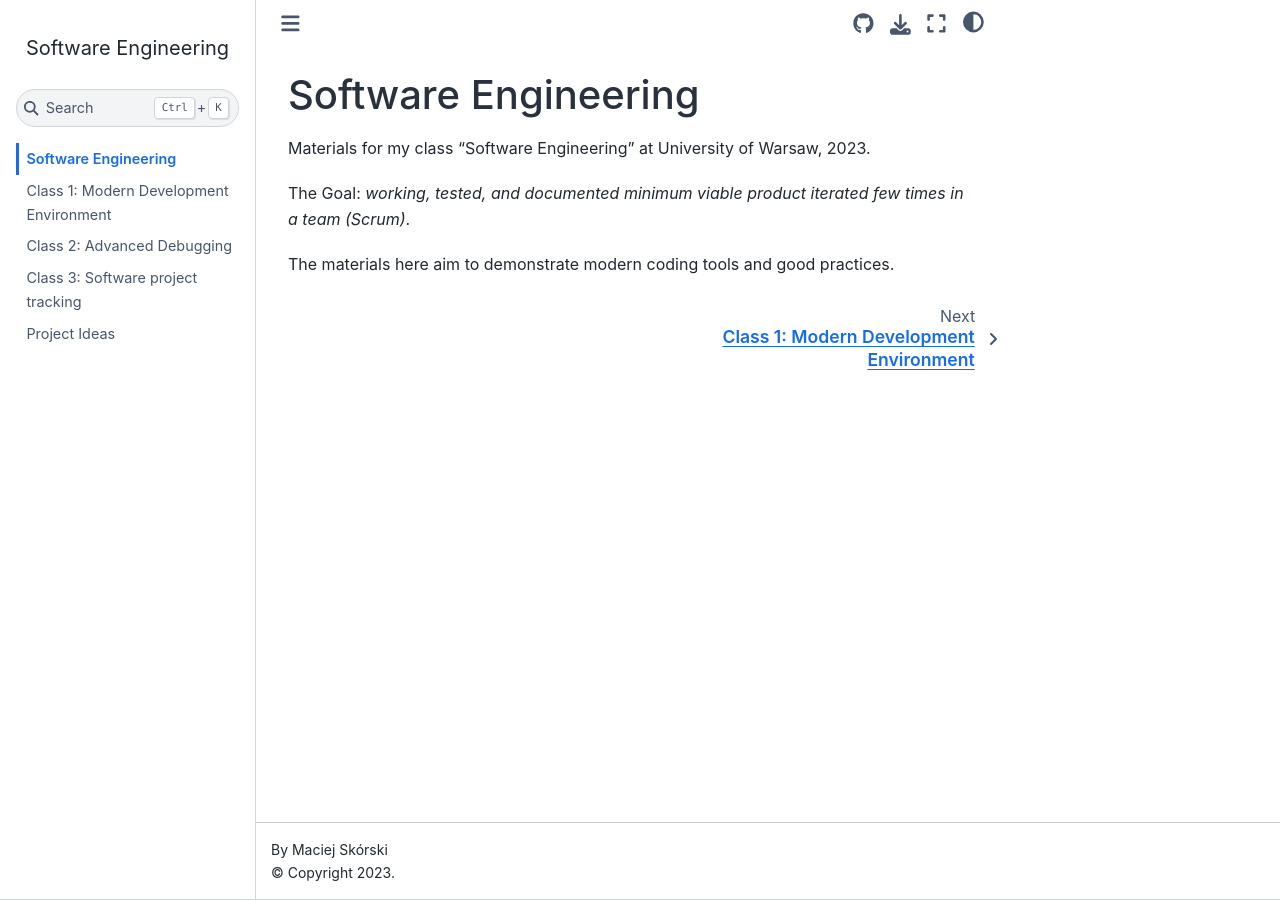
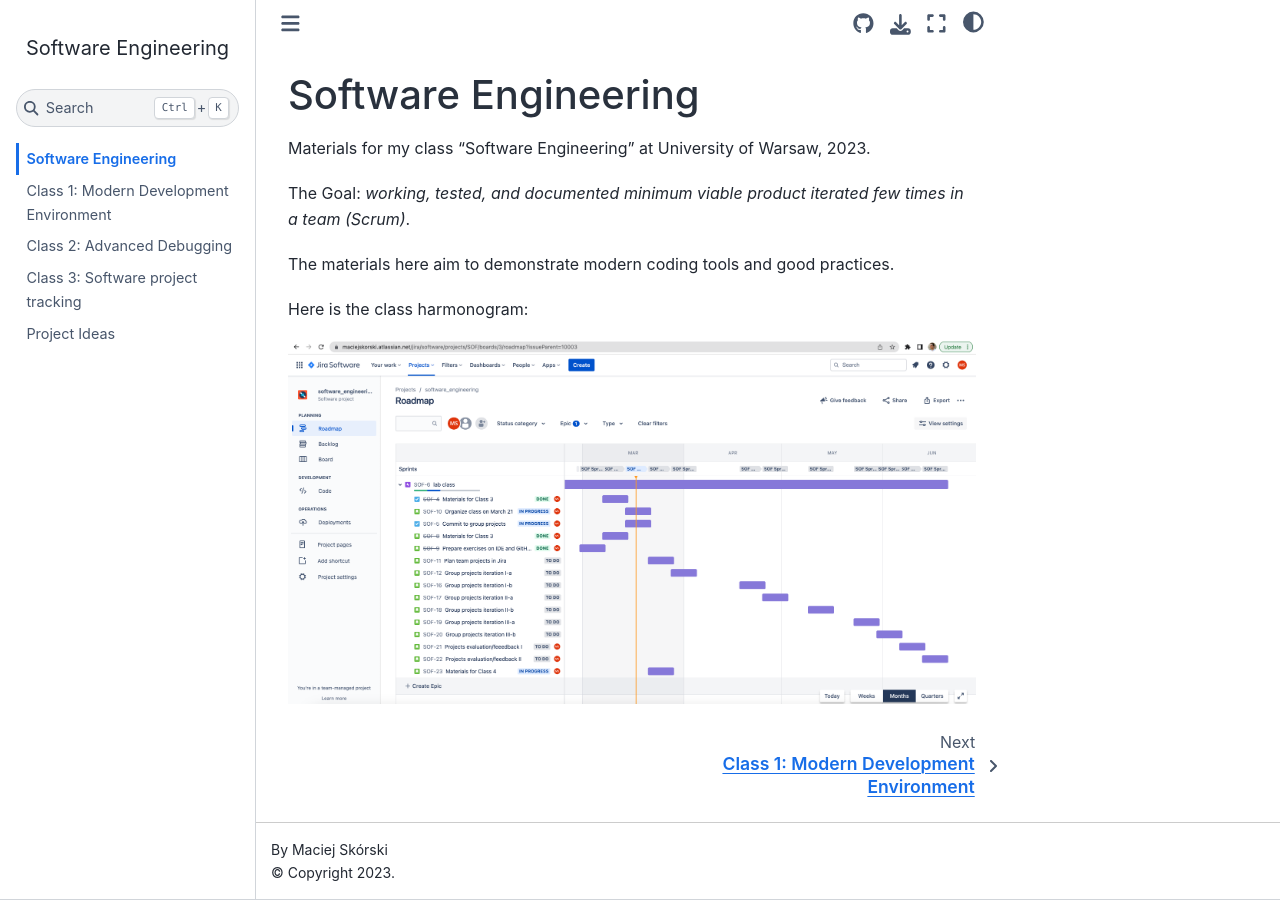
Before and after one commit to maciejskorski/software_engineering, a Jupyter Book: the page built from docs/intro.md, in a window 1280 px wide. Built offline with Jupyter Book 1.0.4 settings and Sphinx 7.4.7 and the Sphinx Book theme 1.1.4, drawn with Linux system fonts in a browser that asks for light colours.

Commit message:
update docs SOF-23

```diff
--- a/docs/intro.md
+++ b/docs/intro.md
@@ -5,3 +5,7 @@ Materials for my class “Software Engineering” at University of Warsaw, 2023.
 The Goal: *working, tested, and documented minimum viable product iterated few times in a team (Scrum)*.
 
 The materials here aim to demonstrate modern coding tools and good practices.
+
+Here is the class harmonogram:
+
+![class_harmonogram](figures/class_harmonogram.png)
```
